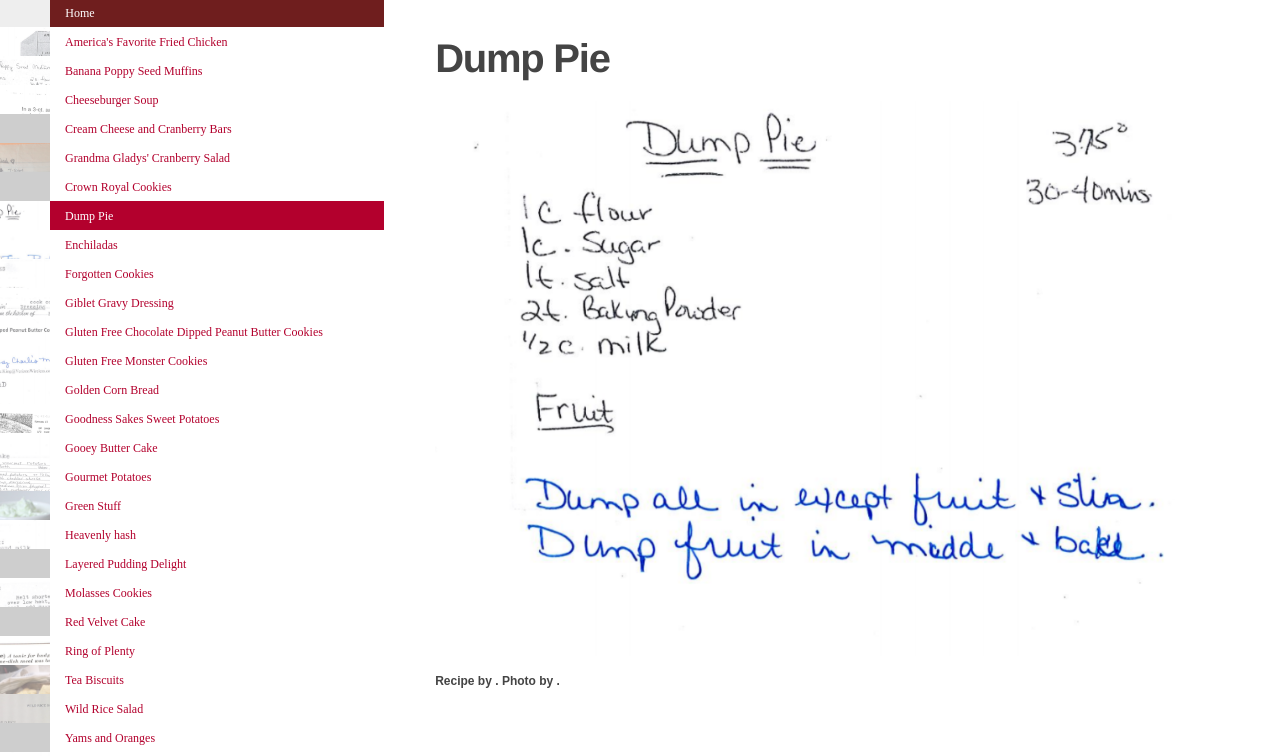
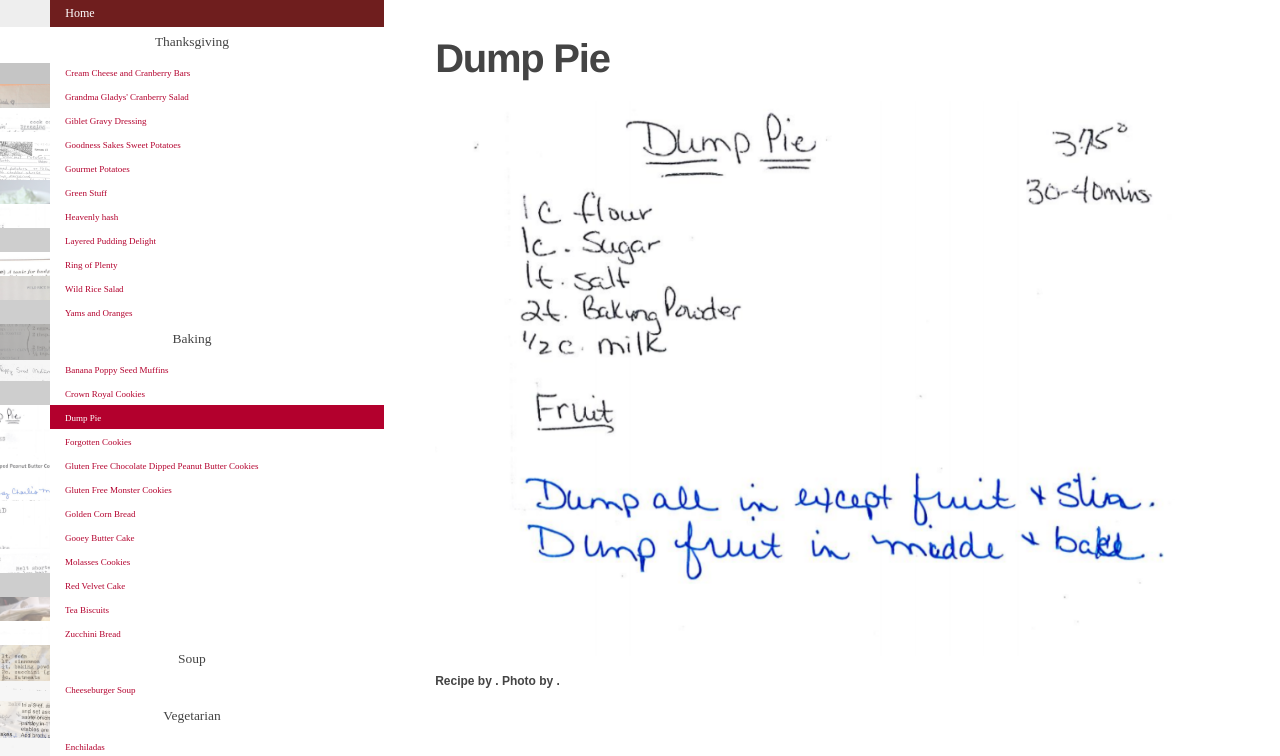
Before and after one commit to brianamarie/recipes, a Jekyll site: the page built from baking/dump-pie.md, in a window 1280 px wide, cut to the strip 0-756 px from the top of the page. Built offline with Jekyll 4.4.1, drawn with Linux system fonts in a browser that asks for light colours; some of the changed text lies outside the part shown; grey boxes are pictures that could not be loaded.

Commit message:
now nav is categorized too

```diff
--- a/_includes/nav.html
+++ b/_includes/nav.html
@@ -1,14 +1,16 @@
   <nav class="nav-primary">
     <ul>
-
       <li>
     		<a href="{{ site.baseurl }}/">
     	    Home
     	    </a>
     	</li>
+<!--Thanksgiving-->
+    <h4 class="title-site"> Thanksgiving </h4>
+      <ul>
           {% for p in site.pages %}
           {% if p.home %}
-        	{% else %}
+          {% elsif p.category == "thanksgiving" %}
           <li>
             	<a {% if p.url == page.url %}class="active"{% endif %} href="{{ site.baseurl }}{{ p.url }}">
                 <div class="img-wrapper">
@@ -20,5 +22,73 @@
           {% endif %}
           {% endfor %}
       </ul>
-
+<!--Baking-->
+    <h4 class="title-site"> Baking </h4>
+      <ul>
+          {% for p in site.pages %}
+          {% if p.home %}
+          {% elsif p.category == "baking" %}
+          <li>
+            	<a {% if p.url == page.url %}class="active"{% endif %} href="{{ site.baseurl }}{{ p.url }}">
+                <div class="img-wrapper">
+            		<img src="{{ p.image }}" />
+            	</div>
+                {{ p.title }}
+                </a>
+          </li>
+          {% endif %}
+          {% endfor %}
+      </ul>
+<!--Soup-->
+    <h4 class="title-site"> Soup </h4>
+      <ul>
+          {% for p in site.pages %}
+          {% if p.home %}
+          {% elsif p.category == "soup" %}
+          <li>
+            	<a {% if p.url == page.url %}class="active"{% endif %} href="{{ site.baseurl }}{{ p.url }}">
+                <div class="img-wrapper">
+            		<img src="{{ p.image }}" />
+            	</div>
+                {{ p.title }}
+                </a>
+          </li>
+          {% endif %}
+          {% endfor %}
+      </ul>
+<!--Vegetarian-->
+    <h4 class="title-site"> Vegetarian </h4>
+      <ul>
+          {% for p in site.pages %}
+          {% if p.home %}
+          {% elsif p.category == "vegetarian" %}
+          <li>
+            	<a {% if p.url == page.url %}class="active"{% endif %} href="{{ site.baseurl }}{{ p.url }}">
+                <div class="img-wrapper">
+            		<img src="{{ p.image }}" />
+            	</div>
+                {{ p.title }}
+                </a>
+          </li>
+          {% endif %}
+          {% endfor %}
+      </ul>
+<!--Soup-->
+    <h4 class="title-site"> Soup </h4>
+      <ul>
+          {% for p in site.pages %}
+          {% if p.home %}
+          {% elsif p.category == "soup" %}
+          <li>
+            	<a {% if p.url == page.url %}class="active"{% endif %} href="{{ site.baseurl }}{{ p.url }}">
+                <div class="img-wrapper">
+            		<img src="{{ p.image }}" />
+            	</div>
+                {{ p.title }}
+                </a>
+          </li>
+          {% endif %}
+          {% endfor %}
+      </ul>
+    </ul>
   </nav>
```
Lines whose indentation alone changed are shown as unchanged.
